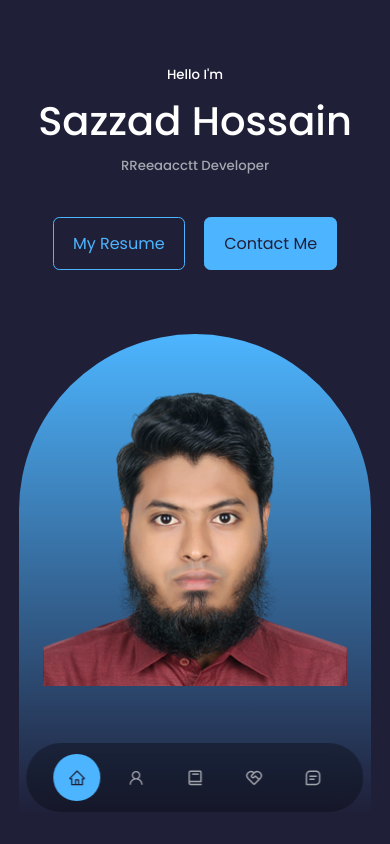
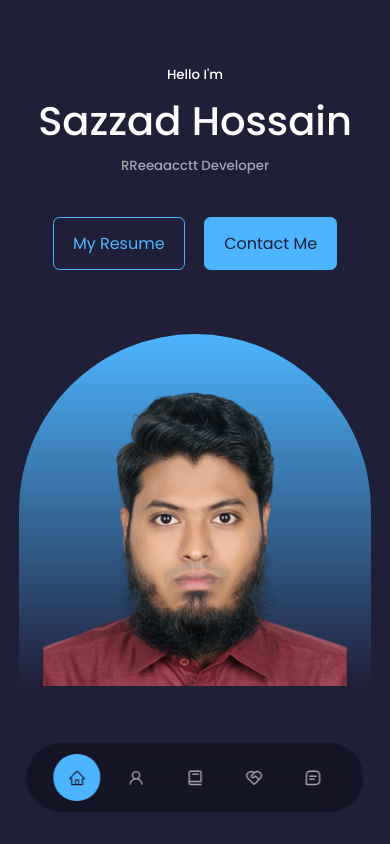
Before and after one commit to sazzadhossainapple/react-portfolio, a React (Create React App) app: page / in a window 390 px wide. Shown: the top 844 px of the page. Built offline with nearby package versions, Linux system fonts and the light colour scheme.

Commit message:
header updated files

```diff
--- a/src/components/header/header.css
+++ b/src/components/header/header.css
@@ -75,4 +75,15 @@ header {
   .scroll__down {
     display: none;
   }
+  .me {
+    background: linear-gradient(var(--color-primary), transparent);
+    width: 22rem;
+    height: 22rem;
+    position: absolute;
+    left: calc(50% - 11rem);
+    margin-top: 4rem;
+    border-radius: 12rem 12rem 0 0;
+    overflow: hidden;
+    padding: 3rem 1.5rem 1.5rem 1.5rem;
+  }
 }
```
